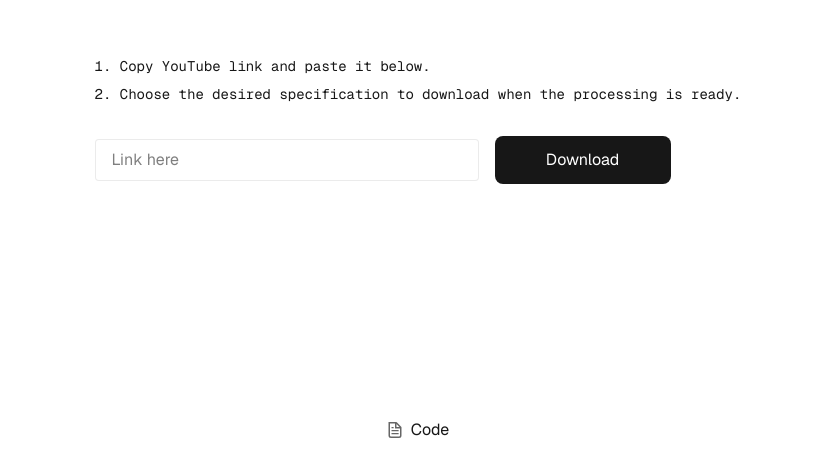
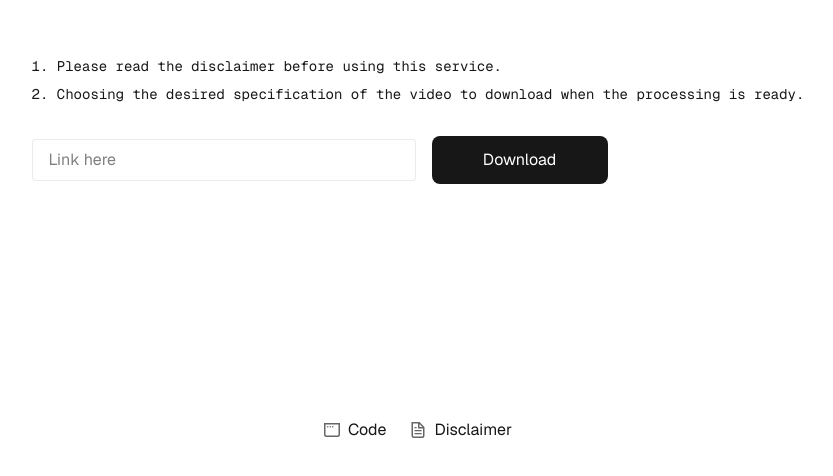
Before and after one commit to igloo-9/tubing, a Next.js app: page / in a window 1280 px wide. Shown: the part 280-756 px from the top of the page, without its empty margins (222-1055 px from the left). Built offline with nearby package versions, Linux system fonts and the light colour scheme.

Commit message:
refactor: give space for notice of disclaimer

```diff
--- a/app/page.js
+++ b/app/page.js
@@ -58,15 +58,15 @@
         /> */}
         <ol className="list-inside list-decimal text-sm text-center sm:text-left font-[family-name:var(--font-geist-mono)]">
           <li className="mb-2">
-            Copy YouTube link and paste it below.{" "}
+            Please read the disclaimer before using this service.
             {/* <code className="bg-black/[.05] dark:bg-white/[.06] px-1 py-0.5 rounded font-semibold">
               app/page.js
             </code>
             . */}
           </li>
           <li>
-            Choose the desired specification to download when the processing is
-            ready.
+            Choosing the desired specification of the video to download when the
+            processing is ready.
           </li>
         </ol>
 
@@ -189,12 +189,27 @@
         >
           <Image
             aria-hidden
+            src="/window.svg"
+            alt="Window icon"
+            width={16}
+            height={16}
+          />
+          Code
+        </a>
+        <a
+          className="flex items-center gap-2 hover:underline hover:underline-offset-4"
+          href=""
+          target="_blank"
+          rel="noopener noreferrer"
+        >
+          <Image
+            aria-hidden
             src="/file.svg"
             alt="File icon"
             width={16}
             height={16}
           />
-          Code
+          Disclaimer
         </a>
       </footer>
     </div>
```
